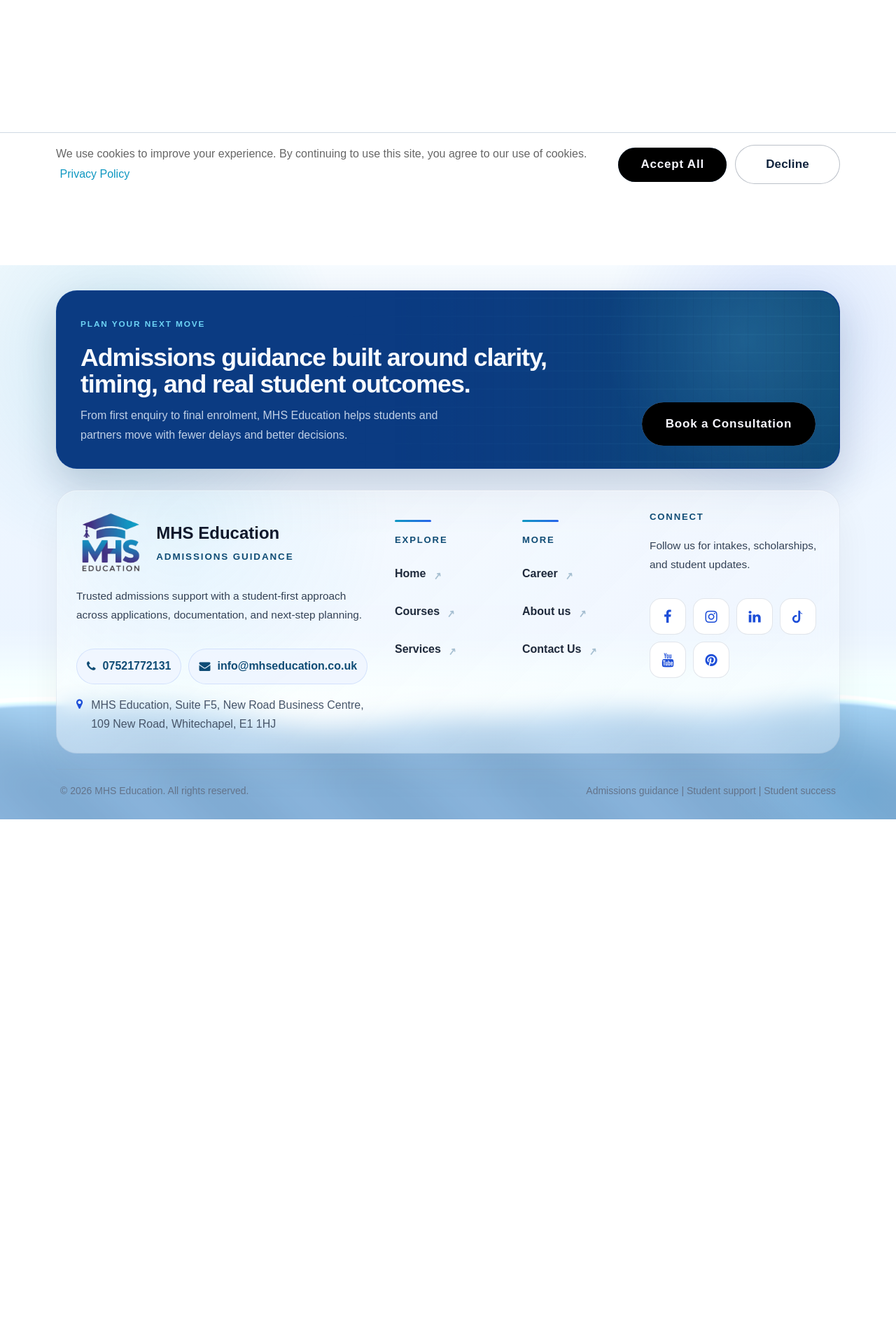
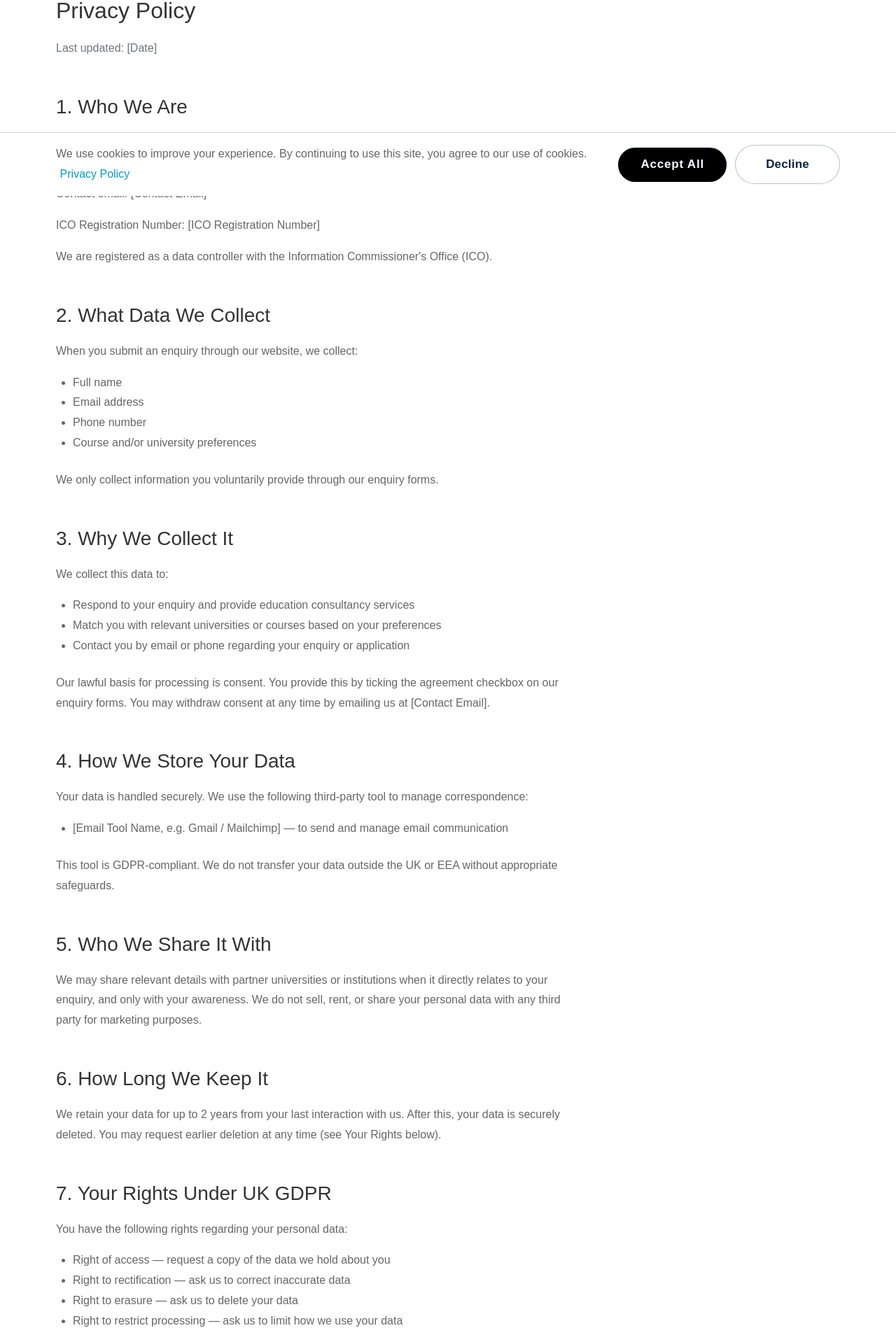
Before and after one commit to JomsonGit738/mhs-education, a Next.js app: page /privacy-policy in a window 1280 px wide. Before the commit this address had no page. Shown: the part 520-2428 px from the top of the page at 70% size. Before the commit the page ends 1691 px from the top, so only its background shows below. Built offline with nearby package versions, Linux system fonts and the light colour scheme.

Commit message:
privacy policy

```diff
--- /dev/null
+++ b/app/privacy-policy/page.tsx
@@ -0,0 +1,162 @@
+import { PageHero } from "../../src/components/PageHero";
+import { images } from "../../src/data/images";
+
+const sections = [
+  {
+    title: "1. Who We Are",
+    content: [
+      `[Agency Name] ("we", "us", "our") is a UK-based education consultancy providing guidance and support to students applying to universities and educational institutions.`,
+      "Contact email: [Contact Email]",
+      "ICO Registration Number: [ICO Registration Number]",
+      "We are registered as a data controller with the Information Commissioner's Office (ICO).",
+    ],
+  },
+  {
+    title: "2. What Data We Collect",
+    content: [
+      "When you submit an enquiry through our website, we collect:",
+    ],
+    bullets: [
+      "Full name",
+      "Email address",
+      "Phone number",
+      "Course and/or university preferences",
+    ],
+    trailing: [
+      "We only collect information you voluntarily provide through our enquiry forms.",
+    ],
+  },
+  {
+    title: "3. Why We Collect It",
+    content: [
+      "We collect this data to:",
+    ],
+    bullets: [
+      "Respond to your enquiry and provide education consultancy services",
+      "Match you with relevant universities or courses based on your preferences",
+      "Contact you by email or phone regarding your enquiry or application",
+    ],
+    trailing: [
+      "Our lawful basis for processing is consent. You provide this by ticking the agreement checkbox on our enquiry forms. You may withdraw consent at any time by emailing us at [Contact Email].",
+    ],
+  },
+  {
+    title: "4. How We Store Your Data",
+    content: [
+      "Your data is handled securely. We use the following third-party tool to manage correspondence:",
+    ],
+    bullets: [
+      "[Email Tool Name, e.g. Gmail / Mailchimp] — to send and manage email communication",
+    ],
+    trailing: [
+      "This tool is GDPR-compliant. We do not transfer your data outside the UK or EEA without appropriate safeguards.",
+    ],
+  },
+  {
+    title: "5. Who We Share It With",
+    content: [
+      "We may share relevant details with partner universities or institutions when it directly relates to your enquiry, and only with your awareness. We do not sell, rent, or share your personal data with any third party for marketing purposes.",
+    ],
+  },
+  {
+    title: "6. How Long We Keep It",
+    content: [
+      "We retain your data for up to 2 years from your last interaction with us. After this, your data is securely deleted. You may request earlier deletion at any time (see Your Rights below).",
+    ],
+  },
+  {
+    title: "7. Your Rights Under UK GDPR",
+    content: [
+      "You have the following rights regarding your personal data:",
+    ],
+    bullets: [
+      "Right of access — request a copy of the data we hold about you",
+      "Right to rectification — ask us to correct inaccurate data",
+      "Right to erasure — ask us to delete your data",
+      "Right to restrict processing — ask us to limit how we use your data",
+      "Right to object — object to how we process your data",
+      "Right to data portability — request your data in a portable format",
+    ],
+    trailing: [
+      "To exercise any of these rights, email us at [Contact Email]. We will respond within 30 days.",
+    ],
+  },
+  {
+    title: "8. Age Restriction",
+    content: [
+      "Our services and website are intended for individuals aged 18 and over. By submitting an enquiry, you confirm that you are at least 18 years old. We do not knowingly collect data from anyone under 18. If we become aware of such data being submitted, we will delete it promptly.",
+    ],
+  },
+  {
+    title: "9. Cookies",
+    content: [
+      "We use cookies to improve your experience on our website. You can accept or decline non-essential cookies using the banner shown on your first visit.",
+    ],
+  },
+  {
+    title: "10. Changes to This Policy",
+    content: [
+      "We may update this Privacy Policy from time to time. The date at the top of this page reflects the most recent revision. Continued use of our website after any changes constitutes acceptance of the updated policy.",
+    ],
+  },
+  {
+    title: "11. How to Complain",
+    content: [
+      "If you are unhappy with how we have handled your data, you can contact the Information Commissioner's Office (ICO):",
+      "Website: https://ico.org.uk",
+      "Phone: 0303 123 1113",
+      "We would always appreciate the chance to resolve any concerns directly before you contact the ICO — please reach out to us first at [Contact Email].",
+    ],
+  },
+];
+
+export default function PrivacyPolicyPage() {
+  return (
+    <>
+      <PageHero title="Privacy Policy" breadcrumb="Privacy Policy" background={images.uk} />
+      <section className="ftco-section">
+        <div className="container">
+          <div className="row justify-content-start">
+            <div className="col-lg-8 ftco-animate">
+              <h2 className="mb-3">Privacy Policy</h2>
+              <p className="text-muted mb-5">Last updated: [Date]</p>
+
+              {sections.map((section) => (
+                <section key={section.title} className="mb-5">
+                  <h3 className="mb-3">{section.title}</h3>
+
+                  {section.content?.map((paragraph) => {
+                    if (paragraph === "Website: https://ico.org.uk") {
+                      return (
+                        <p key={paragraph}>
+                          Website:{" "}
+                          <a href="https://ico.org.uk" target="_blank" rel="noopener noreferrer">
+                            https://ico.org.uk
+                          </a>
+                        </p>
+                      );
+                    }
+
+                    return <p key={paragraph}>{paragraph}</p>;
+                  })}
+
+                  {section.bullets ? (
+                    <ul className="mb-4 pl-4">
+                      {section.bullets.map((item) => (
+                        <li key={item}>{item}</li>
+                      ))}
+                    </ul>
+                  ) : null}
+
+                  {section.trailing?.map((paragraph) => (
+                    <p key={paragraph}>{paragraph}</p>
+                  ))}
+                </section>
+              ))}
+            </div>
+          </div>
+        </div>
+      </section>
+    </>
+  );
+}
--- a/src/components/Footer.tsx
+++ b/src/components/Footer.tsx
@@ -81,6 +81,15 @@
           </ul>
         </div>
 
+        <div className="footer-card footer-card--nav">
+          <h5>Legal</h5>
+          <ul className="footer-links">
+            <li>
+              <Link href="/privacy-policy">Privacy Policy</Link>
+            </li>
+          </ul>
+        </div>
+
         <div className="footer-card footer-card--connect">
           <h5>Connect</h5>
           <p className="footer-connect-copy">Follow us for intakes, scholarships, and student updates.</p>
```
